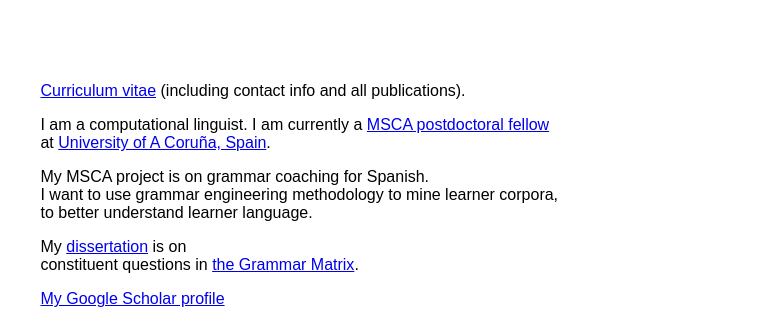
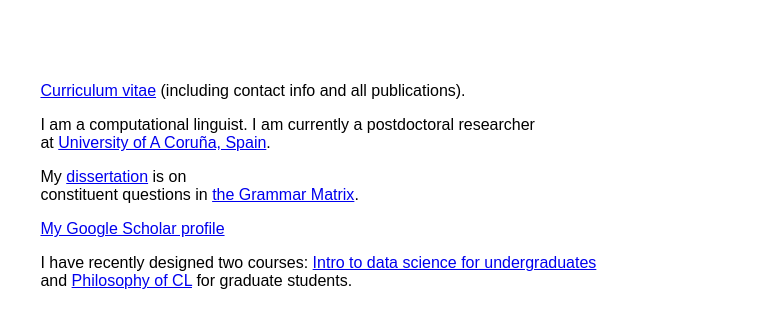
Before and after one commit to olzama/olzama.github.io, a plain HTML site: page index.html in a window 1280 px wide. Shown: the top 309 px of the page, 290-1048 px from the left. Drawn offline with Linux system fonts and the light colour scheme.

Commit message:
Update index.html

```diff
--- a/index.html
+++ b/index.html
@@ -18,13 +18,9 @@ Olga Zamaraeva's Web Page
 <a href="Zamaraeva_CV.pdf" target="_blank">Curriculum vitae</a> (including contact info and all publications).
 </p>
 <p>
-I am a computational linguist. I am currently a <a href="https://marie-sklodowska-curie-actions.ec.europa.eu/actions/postdoctoral-fellowships" target-"_blank">MSCA postdoctoral fellow</a> <br>at <a href="http://fastparse.grupolys.org/" target-"_blank">University of A Coruña, Spain</a>.
+I am a computational linguist. I am currently a postdoctoral researcher<br>at <a href="http://fastparse.grupolys.org/" target-"_blank">University of A Coruña, Spain</a>.
 </p>
 
-<p>
-My MSCA project is on grammar coaching for Spanish.<br>
-I want to use grammar engineering methodology to mine learner corpora, <br> to better understand learner language.
-</p>
 
 <p>
   My <a href="OZ-diss.pdf" target="_blank">dissertation</a> is on<br> constituent questions in <a href="http://matrix.ling.washington.edu/customize/matrix.cgi" target="_blank">the Grammar Matrix</a>.
```
